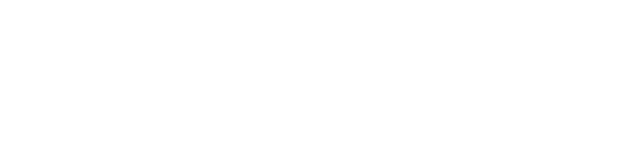
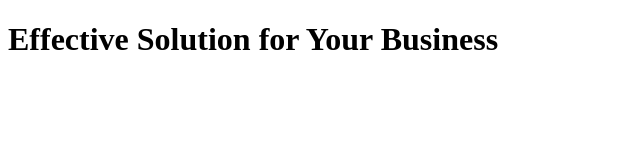
Before and after one commit to Andreas-206/goit-markup-hw-01, a plain HTML site: page index.html in a window 1280 px wide. Shown: the whole page, without its empty margins (0-640 px from the left). Drawn offline with Linux system fonts and the light colour scheme.

Commit message:
Update index.html

```diff
--- a/index.html
+++ b/index.html
@@ -6,7 +6,9 @@
     <title>homework-1</title>
 </head>
 <body>
-    <header></header>
+    <header>
+        <h1>Effective Solution for Your Business</h1>
+    </header>
     <main></main>
     <footer></footer>
 </body>
```
